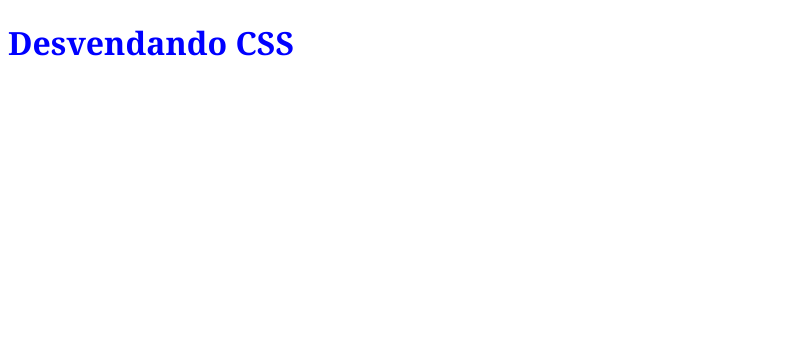
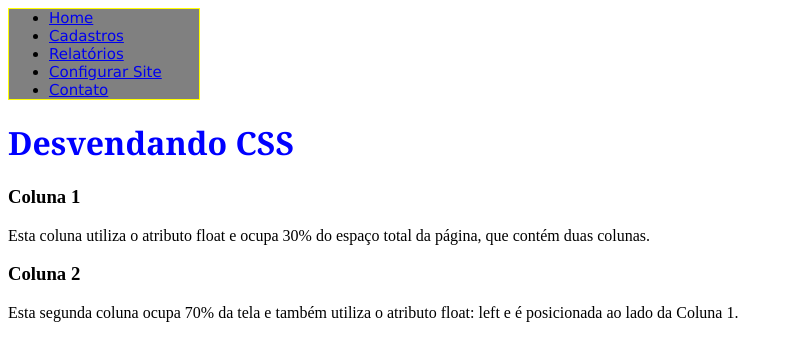
Before and after one commit to renatawebdesign/renatawebdesign, a plain HTML site: page desvendando css/index.html in a window 1280 px wide. Shown: the whole page, without its empty margins (0-787 px from the left). Drawn offline with Linux system fonts and the light colour scheme.

Commit message:
git initial

```diff
--- a/desvendando css/css/style.css
+++ b/desvendando css/css/style.css
@@ -2,3 +2,20 @@ h1{
     color: blue;
     font-family: Georgia, 'Times New Roman', Times, serif;
 }
+
+div.sombra1 {
+    position:relative;
+    color:powderblue;
+    font: 50px “arial black”; }
+
+div.sombra2 {
+    position:absolute;
+    top:4px;}
+
+ul#menu{
+    width: 10em;
+    margin: 0;
+    font: 15px verdana;
+    background: gray;
+    border: 1px solid yellow;
+}
--- a/desvendando css/index.html
+++ b/desvendando css/index.html
@@ -1,13 +1,45 @@
 <!DOCTYPE html>
-<html lang="en">
+<html lang="pt-br">
 <head>
     <meta charset="UTF-8">
     <meta name="viewport" content="width=device-width, initial-scale=1.0">
-    <title>Document</title>
+    <title>Testando HTML</title>
 
     <link rel="stylesheet" href="css/style.css">
 </head>
 <body>
+
+    <header>
+        <ul id="menu">
+            <li>
+                <a href="#">Home</a>
+            </li>
+            <li>
+                <a href="#">Cadastros</a>
+            </li>
+            <li>
+                <a href="#">Relatórios</a>
+            </li>
+            <li>
+                <a href="#">Configurar Site</a>
+            </li>
+            <li>
+                <a href="#">Contato</a>
+            </li>
+
+        </ul>
+
+
+    </header>
     <h1>Desvendando CSS</h1>
+
+    <div class=”coluna1”>
+        <h3>Coluna 1</h3>
+        <p>Esta coluna utiliza o atributo float e ocupa 30% do espaço total da página, que contém duas colunas.</p>
+    </div>
+    <div class=”coluna2”>
+    <h3>Coluna 2</h3>
+    <p>Esta segunda coluna ocupa 70% da tela e também utiliza o atributo float: left e é posicionada ao lado da Coluna 1. </p>
+    </div>
 </body>
 </html>
```
